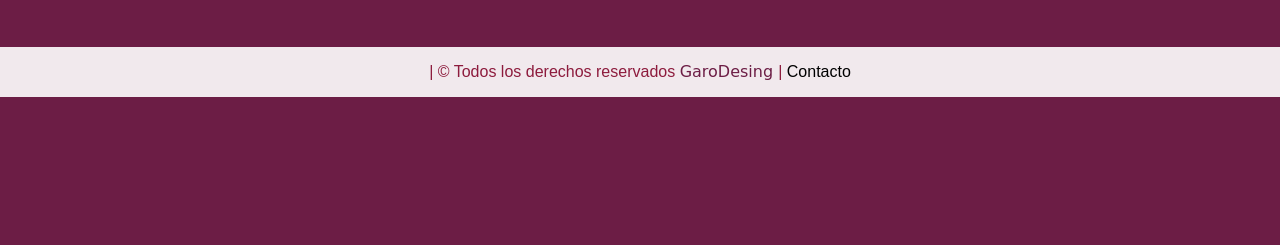
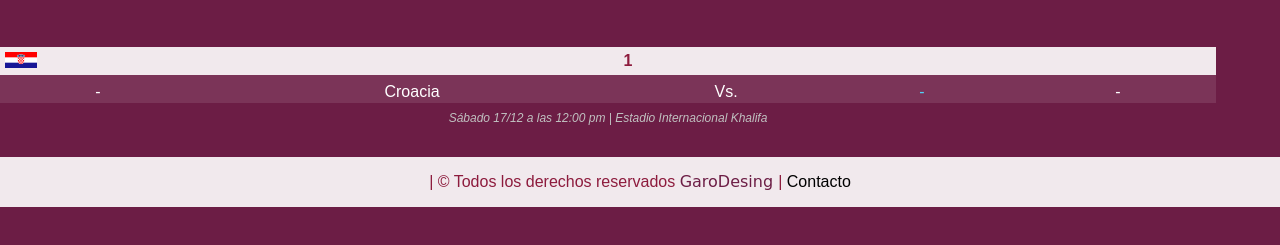
Before and after one commit to MagoGaro/Fixture, a plain HTML site: page html/tercero.html in a window 1280 px wide. Shown: the part 193-438 px from the top of the page. Drawn offline with Linux system fonts and the light colour scheme; a web font is replaced by a local one.

Commit message:
actualizacion

```diff
--- a/css/estilos.css
+++ b/css/estilos.css
@@ -138,7 +138,11 @@ footer div p span {
 }
 /* finalizo pie*/
 
-/* octavos */
+/* solitaria */
+
+.solitaria{
+  align-items: center;
+}
 
 /* Contacto */
 .form h2{
--- a/html/tercero.html
+++ b/html/tercero.html
@@ -37,7 +37,19 @@
 
         <!--Inicio centro-->
 <section id="seccion3" class="fila">
-
+   <div class="col-lg-12 col-md-12 col-sm-12 col-xs-12 octa">
+        <table class="solitaria">
+            <caption><img class="imgizq" src="/img/pBNlhMoz_hr.svg" alt=""><h4>1</h4></caption>
+            <tr class="marcador">
+                <td id="puntos"> - </td>
+                <td> Croacia </td>
+                <td> Vs. </td>
+                <td class="arg"> - </td>
+                <td id="puntos"> - </td>
+            </tr>
+            <td class="info" colspan="5">S&aacute;bado 17/12 a las 12:00 pm | Estadio Internacional Khalifa</td>
+        </table>
+    </div>
 </section>
         <!--Fin centro-->
         <!--inicio Pie-->
```
Also changed, not shown: html/final.html (+13 -1 lines), html/semifinal.html (+2 -2 lines).
